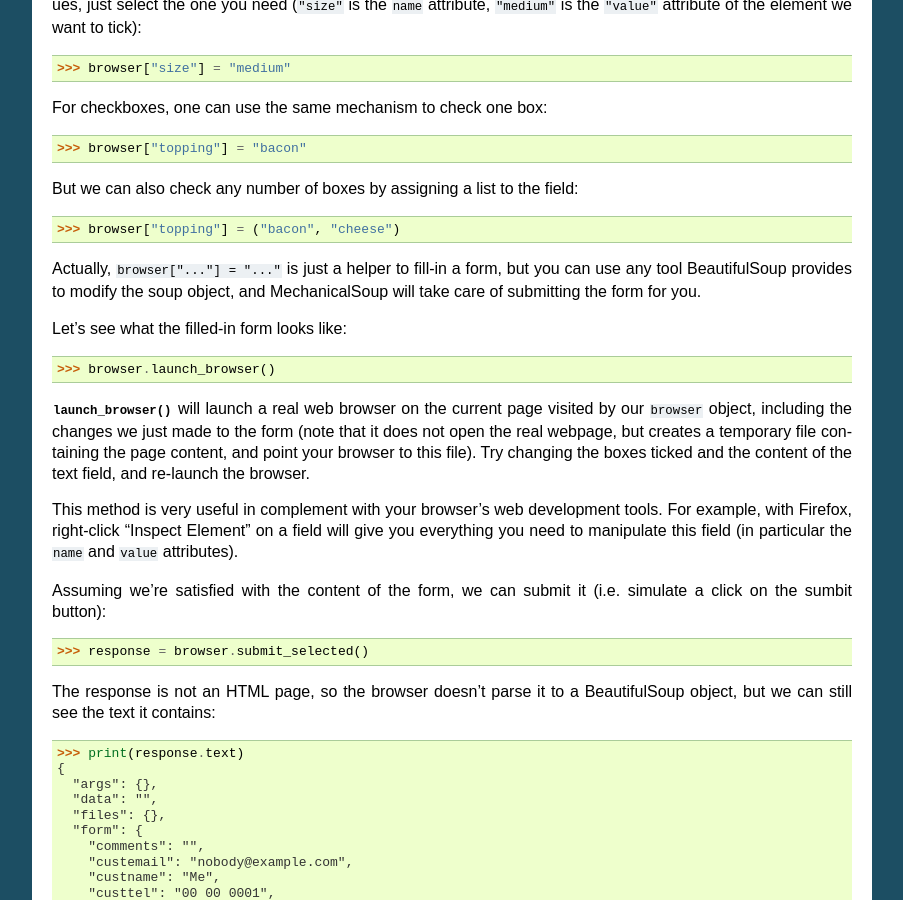
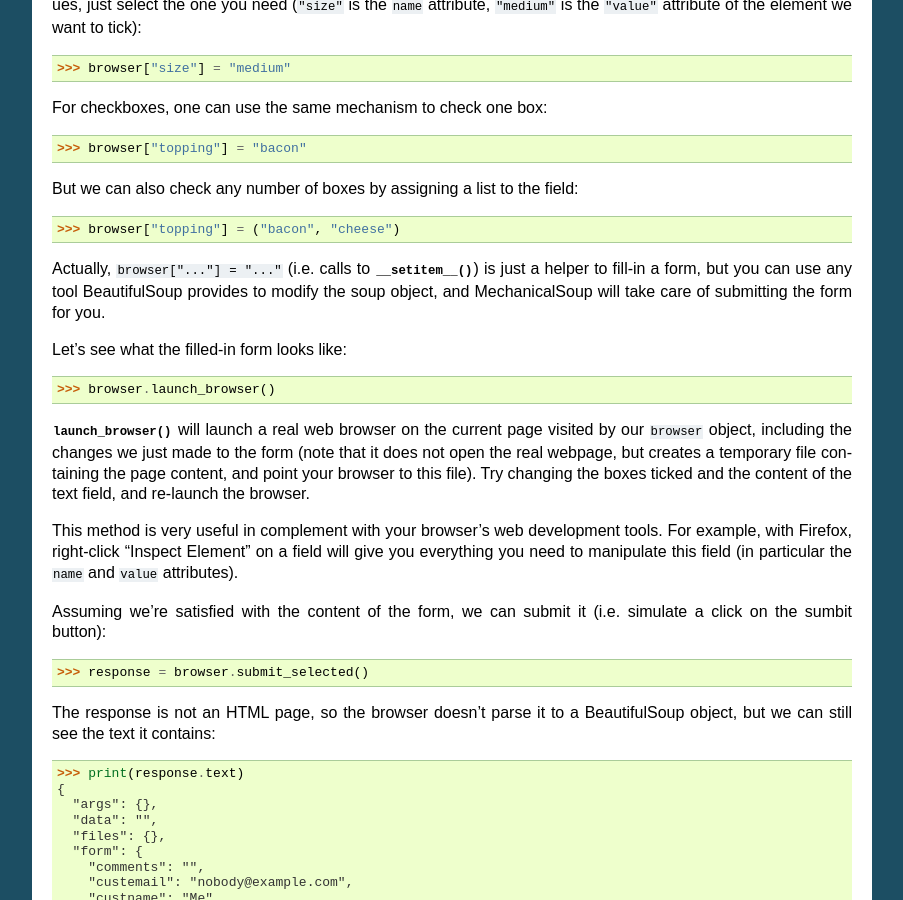
Before and after one commit to MechanicalSoup/MechanicalSoup, a Sphinx documentation site: the page built from docs/tutorial.rst, in a window 1280 px wide and 900 px high, scrolled down 1452 px. Shown: the whole window, without its empty margins (198-1101 px from the left). Built offline with Sphinx 7.4.7, drawn with Linux system fonts in a browser that asks for light colours.

Commit message:
link to __setitem__ from tutorial

```diff
--- a/docs/mechanicalsoup.rst
+++ b/docs/mechanicalsoup.rst
@@ -5,4 +5,4 @@
     :members:
     :undoc-members:
     :show-inheritance:
-    :special-members: __init__
+    :special-members: __init__, __setitem__
--- a/docs/tutorial.rst
+++ b/docs/tutorial.rst
@@ -103,10 +103,11 @@
 
   >>> browser["topping"] = ("bacon", "cheese")
 
-Actually, ``browser["..."] = "..."`` is just a helper to fill-in a
-form, but you can use any tool BeautifulSoup provides to modify the
-soup object, and MechanicalSoup will take care of submitting the form
-for you.
+Actually, ``browser["..."] = "..."`` (i.e. calls
+to :func:`~mechanicalsoup.StatefulBrowser.__setitem__`) is just a
+helper to fill-in a form, but you can use any tool BeautifulSoup
+provides to modify the soup object, and MechanicalSoup will take care
+of submitting the form for you.
 
 Let's see what the filled-in form looks like::
 
```
